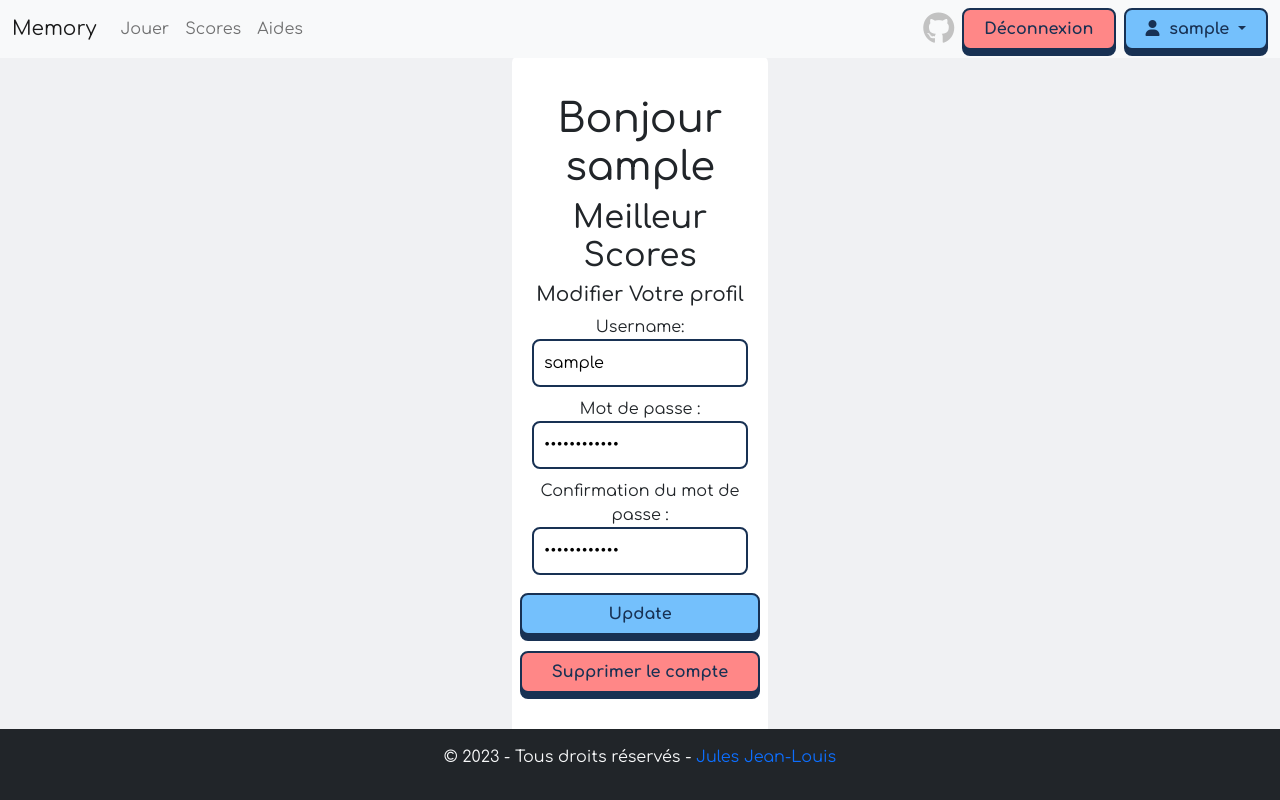
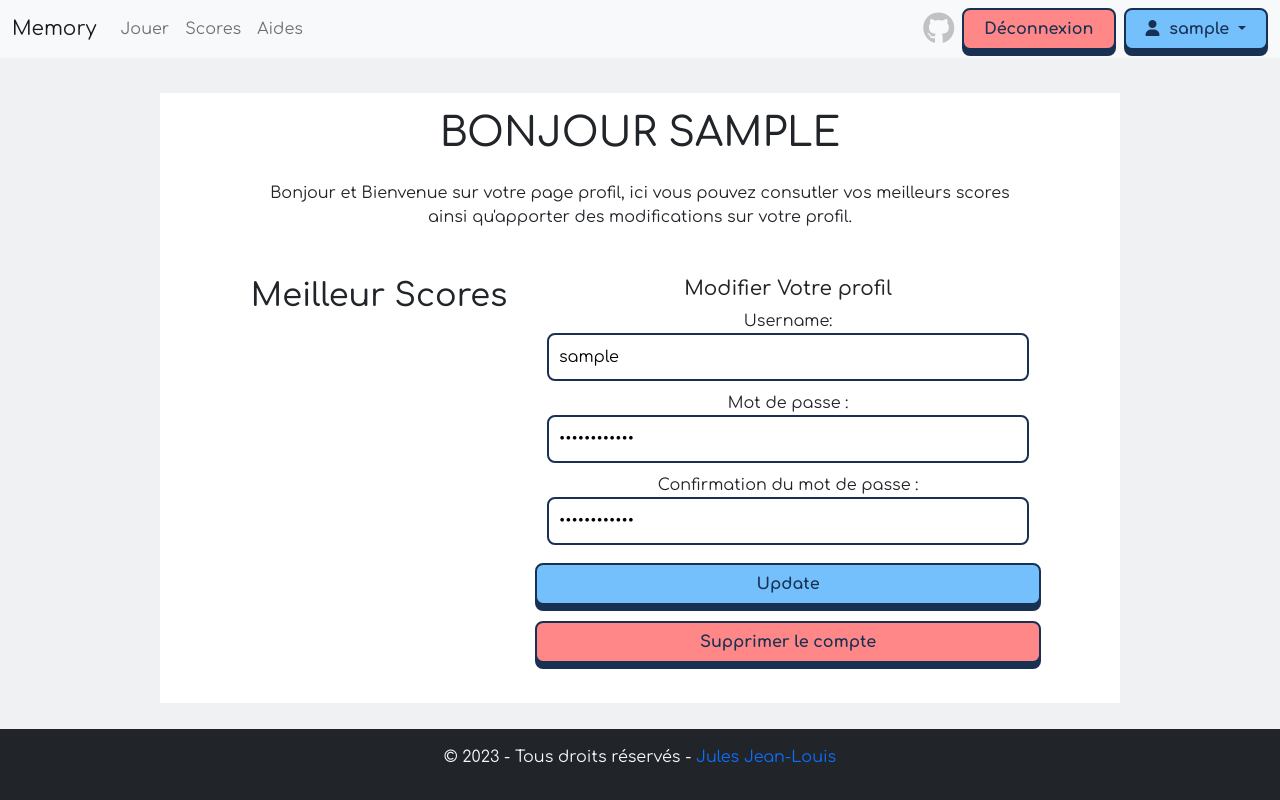
Before and after one commit to jules-jean-louis1/memory, a PHP site: page /profil.php in a window 1280 px wide. Run offline with PHP 8.4, Linux system fonts and the light colour scheme; the visitor is signed in with stand-in values (Sample User, id 1); some libraries are stand-ins or nearby versions.

Commit message:
ajout style

```diff
--- a/profil.php
+++ b/profil.php
@@ -39,19 +39,25 @@ if (isset($_POST['suppr'])) {
 <!-- H E A D E R - E N D -->
 <!-- C O N T E N T -->
 <main>
-    <article>
-        <section class="container">
-            <div class="warpper_login">
-                <div class="row">
+    <article class="warpper_dashboard container">
+        <section id="full_width_profil" class="d-flex justify-content-center">
+            <div class="w-100 p-3">
+                <div class="">
+                    <div class="text-uppercase">
                         <h1>
                             <?php echo 'Bonjour ' . $_SESSION['user']['username'];?>
                         </h1>
-                    <div class="">
+                    </div>
+                    <div class="w-100 p-3">
+                        <p>
+                            Bonjour et Bienvenue sur votre page profil, ici vous pouvez consutler vos meilleurs scores ainsi qu'apporter des modifications sur votre profil.
+                        </p>
+                    </div>
+                    <div class="d-flex justify-content-between" id="width_profil">
+                        <div class="w-40 p-3">
                                 <h2>Meilleur Scores</h2>
                         </div>
-                    <div>
-
-                    </div>
+                        <div class="w-40 p-3">
                             <h5>Modifier Votre profil</h5>
                             <form action="" method="post">
                                 <div class="form-group">
@@ -73,6 +79,8 @@ if (isset($_POST['suppr'])) {
                             </form>
                         </div>
                     </div>
+                </div>
+            </div>
         </section>
     </article>
 </main>
--- a/styles.css
+++ b/styles.css
@@ -249,9 +249,18 @@ main {
 """ U P D A T E  - P A G E """ ########################################
 #######################################################################
 #####################################################################*/
+.warpper_dashboard {
+    width: 75vw;
+    background-color: #fff;
+}
+
 .padding_update {
     margin: 8px 0px;
   }
+#full_width_profil {
+    width: 90%;
+}
+
 /*#####################################################################
 #######################################################################
 """ M E M O R Y  - P A G E """ ########################################
```
Lines whose indentation alone changed are shown as unchanged.
